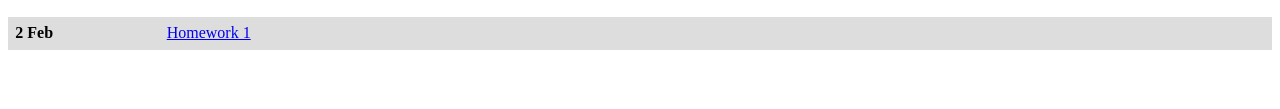
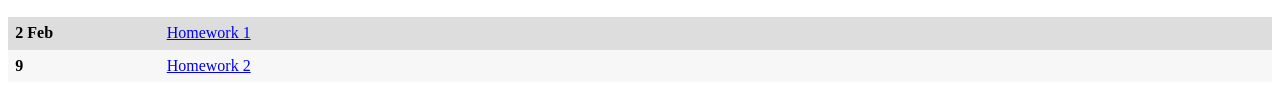
Before and after one commit to pennybacker/math513, a plain HTML site: page index.html in a window 1280 px wide. Shown: the part 627-736 px from the top of the page. Drawn offline with Linux system fonts and the light colour scheme.

Commit message:
added homework 2

```diff
--- a/index.html
+++ b/index.html
@@ -78,6 +78,10 @@
   <th>2 Feb</th>
   <td><a href="homework1.pdf">Homework 1</a></td>
 </tr>
+<tr>
+  <th>9</th>
+  <td><a href="homework2.pdf">Homework 2</a></td>
+</tr>
 </table>
 
 </body>
```
Also changed, not shown: 1 other file.
